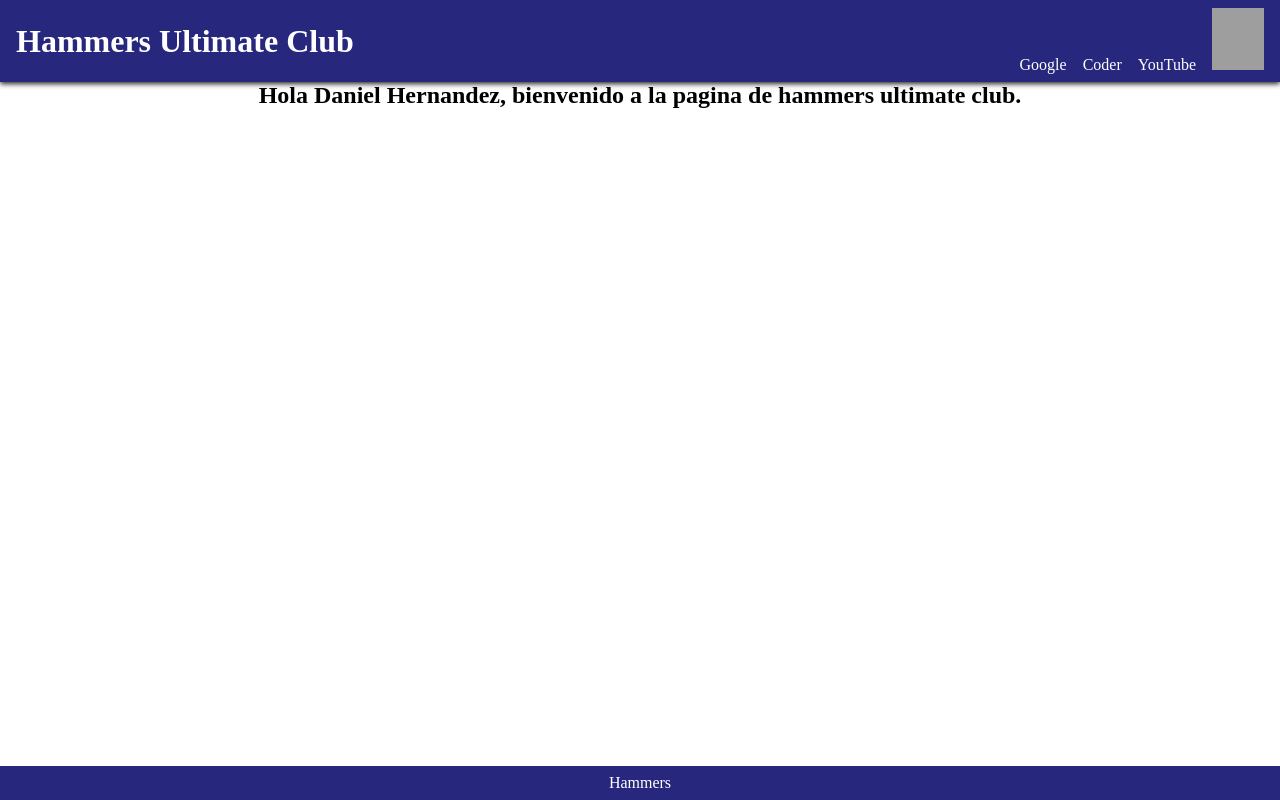
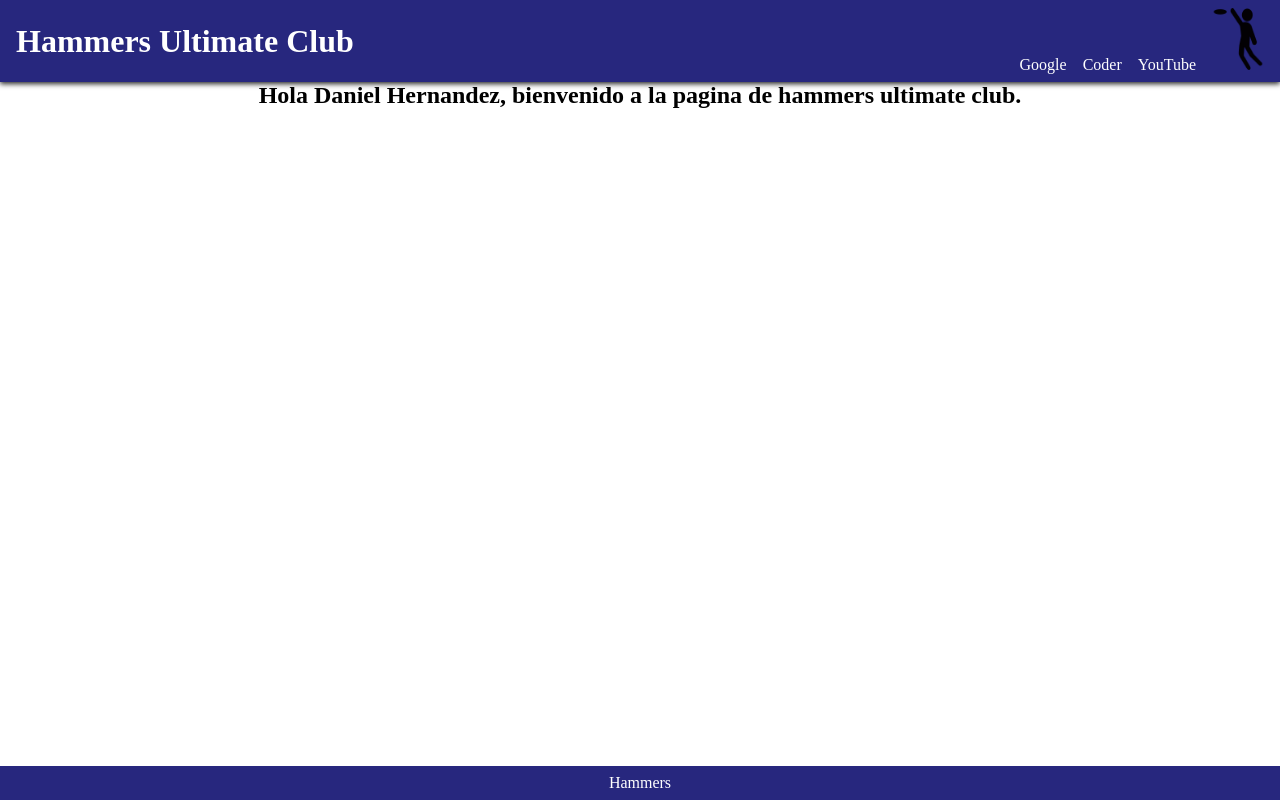
Before and after one commit to Daniheto/Proyecto-React, a React (Create React App) app: page / in a window 1280 px wide. Built offline with nearby package versions, Linux system fonts and the light colour scheme; grey boxes are pictures that could not be loaded.

Commit message:
correcciones

```diff
--- /dev/null
+++ b/src/Components/CartWidget.js
@@ -0,0 +1,9 @@
+const CartWidget = () => {
+  return (
+    <a href="#">
+      <img src="/jugar-frisbee.png" alt="" height="62px" width="52px" />
+    </a>
+  );
+};
+
+export default CartWidget;
--- a/src/Components/Img.js
+++ /dev/null
@@ -1,14 +0,0 @@
-const Img = () => {
-  return (
-    <a href="#">
-      <img
-        src="../../public/imagenes/jugar-frisbee.png"
-        alt=""
-        height="62px"
-        width="52px"
-      />
-    </a>
-  );
-};
-
-export default Img;
--- a/src/Components/NavBar.js
+++ b/src/Components/NavBar.js
@@ -1,4 +1,4 @@
-import Img from "./Img";
+import CartWidget from "./CartWidget";
 
 const NavBar = () => {
   return (
@@ -6,7 +6,7 @@ const NavBar = () => {
       <a href="https://www.google.com/">Google</a>
       <a href="https://plataforma.coderhouse.com/">Coder</a>
       <a href="https://www.youtube.com/">YouTube</a>
-      <Img />
+      <CartWidget />
     </nav>
   );
 };
```
Also changed, not shown: public/jugar-frisbee.png (added).
